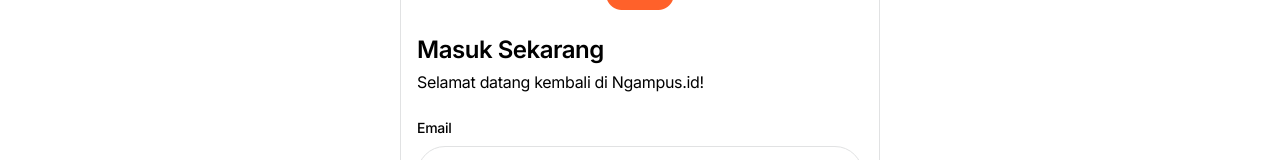
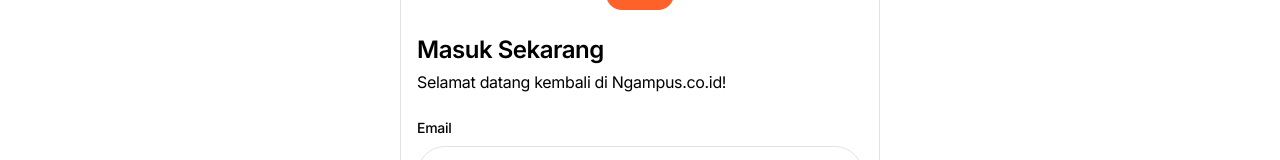
Before and after one commit to ngampus-web/ngampus-fe, a Next.js app: page /masuk in a window 1280 px wide. Shown: the part 213-373 px from the top of the page. Built offline with nearby package versions, Linux system fonts and the light colour scheme; no server answers.

Commit message:
fix: use Ngampus.co.id in login and password reset copy

```diff
--- a/app/masuk/page.tsx
+++ b/app/masuk/page.tsx
@@ -6,7 +6,7 @@
 
 export const metadata: Metadata = {
   title: "Masuk",
-  description: "Masuk ke akun Ngampus.id.",
+  description: "Masuk ke akun Ngampus.co.id.",
 }
 
 export default function LoginPage() {
--- a/features/auth/components/auth-forms.tsx
+++ b/features/auth/components/auth-forms.tsx
@@ -321,7 +321,7 @@
     >
       <Heading
         title="Masuk Sekarang"
-        description="Selamat datang kembali di Ngampus.id!"
+        description="Selamat datang kembali di Ngampus.co.id!"
       />
       <Field
         id="email"
@@ -465,7 +465,7 @@
     >
       <Heading
         title="Buat Password Baru"
-        description="Masukkan password baru untuk akun Ngampus.id kamu."
+        description="Masukkan password baru untuk akun Ngampus.co.id kamu."
       />
       <PasswordField
         id="password"
```
